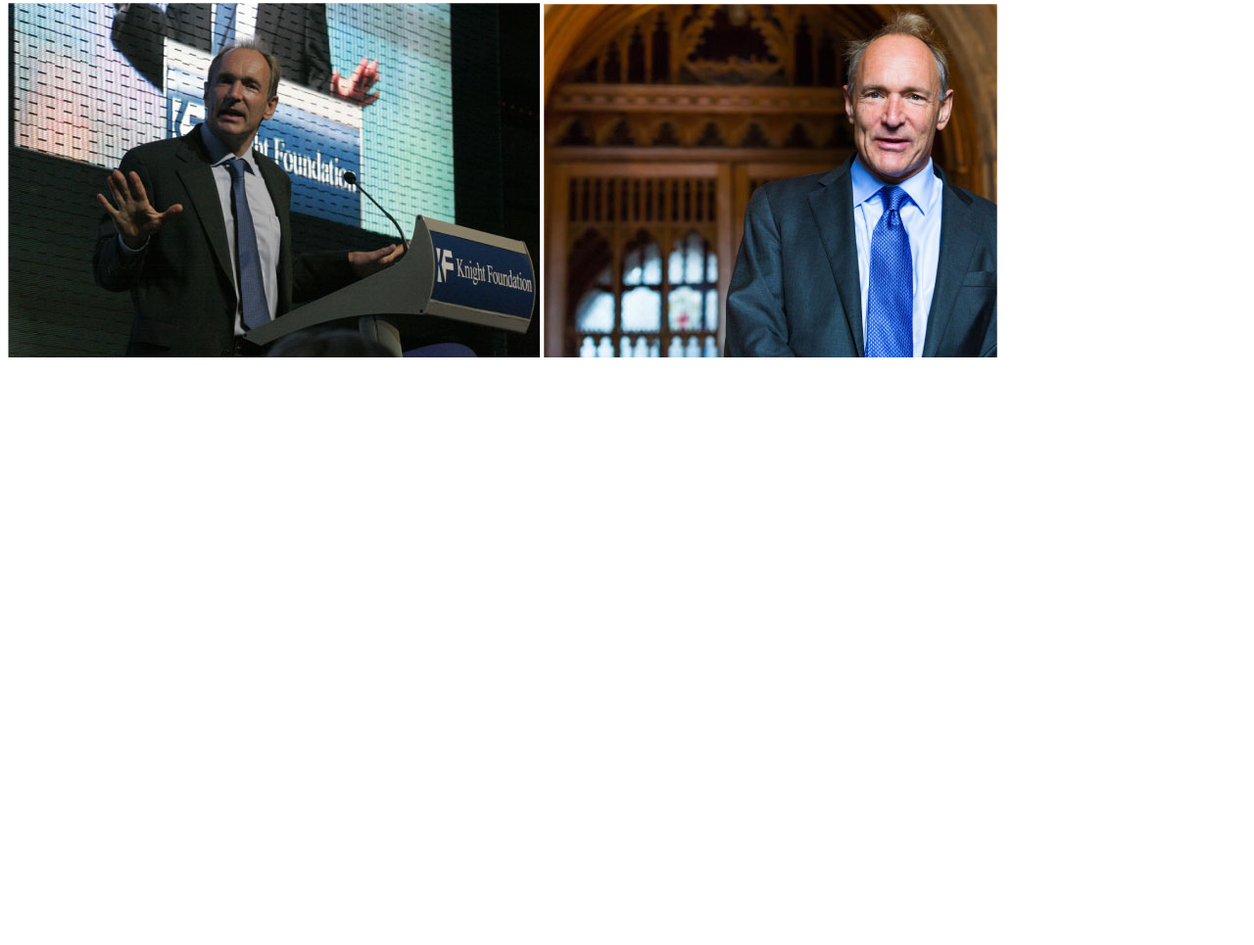
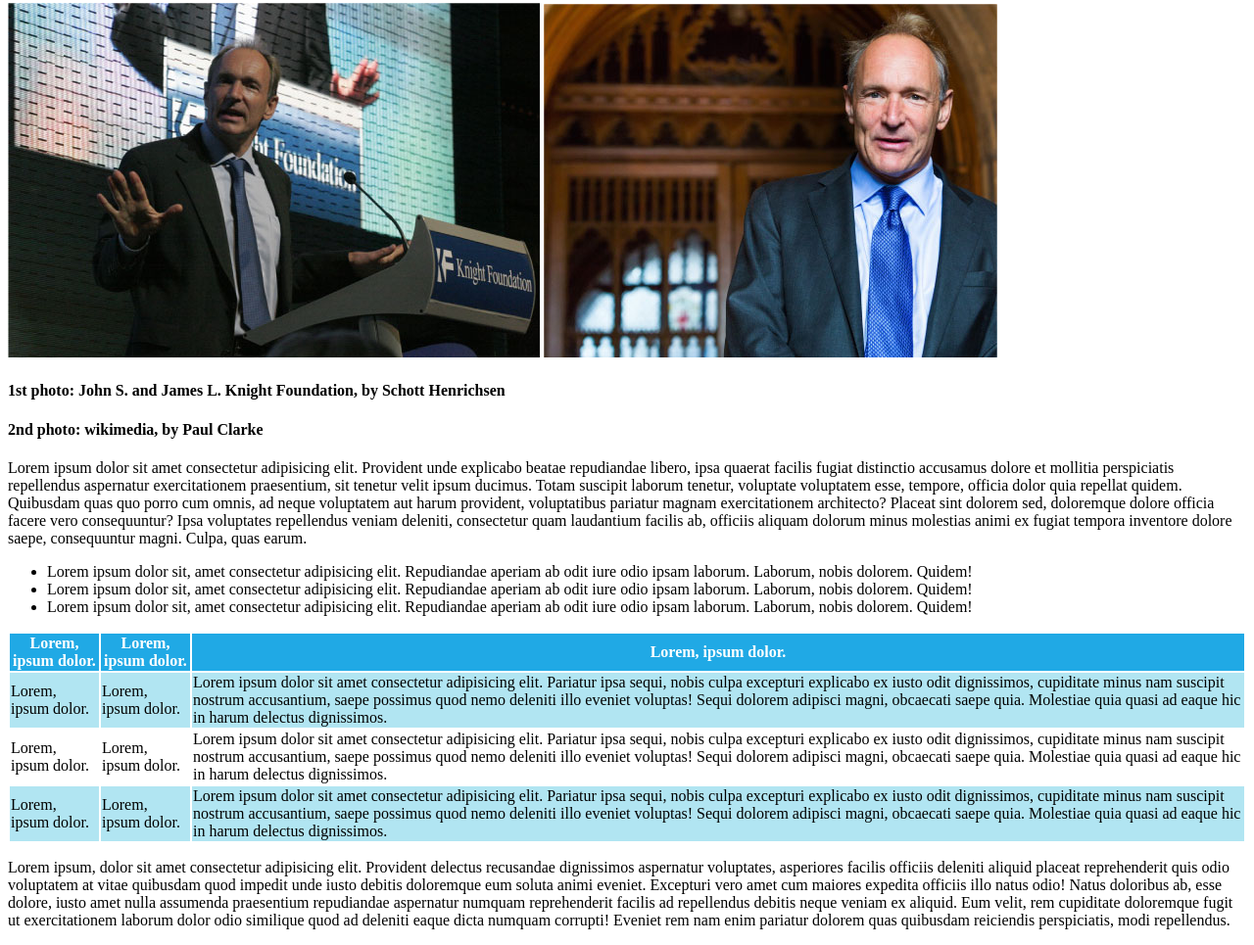
Before and after one commit to bagantegianluca/html-css-booleaner, a plain HTML site: page index.html in a window 1280 px wide. Shown: the part 488-1453 px from the top of the page at 98% size. Before the commit the page ends 865 px from the top, so only its background shows below. Drawn offline with Linux system fonts and the light colour scheme.

Commit message:
Add section article

```diff
--- a/css/style.css
+++ b/css/style.css
@@ -25,6 +25,11 @@ h2,h3{
     color: grey;
 }
 
-light-blue{
-    color: #20A9E5;
+th{
+    background-color: #20A9E5;
+    color: white;
 }
+
+.odd{
+    background-color: #B1E5F2;
+}
--- a/index.html
+++ b/index.html
@@ -24,8 +24,58 @@
         <section class="images">
             <img src="./img/tim-1.jpg" alt="tim-1">
             <img src="./img/tim-2.jpg" alt="tim-2">
+            <h4>1st photo: John S. and James L. Knight Foundation, by Schott Henrichsen</h4>
+            <h4>2nd photo: wikimedia, by Paul Clarke</h4>
         </section>
         <!-- /.images -->
+
+        <section class="article">
+            <p>
+                Lorem ipsum dolor sit amet consectetur adipisicing elit. Provident unde explicabo beatae repudiandae libero, ipsa quaerat facilis fugiat distinctio accusamus dolore et mollitia perspiciatis repellendus aspernatur exercitationem praesentium, sit tenetur velit ipsum ducimus. Totam suscipit laborum tenetur, voluptate voluptatem esse, tempore, officia dolor quia repellat quidem. Quibusdam quas quo porro cum omnis, ad neque voluptatem aut harum provident, voluptatibus pariatur magnam exercitationem architecto? Placeat sint dolorem sed, doloremque dolore officia facere vero consequuntur? Ipsa voluptates repellendus veniam deleniti, consectetur quam laudantium facilis ab, officiis aliquam dolorum minus molestias animi ex fugiat tempora inventore dolore saepe, consequuntur magni. Culpa, quas earum.
+            </p>
+            <ul>
+                <li>
+                    Lorem ipsum dolor sit, amet consectetur adipisicing elit. Repudiandae aperiam ab odit iure odio ipsam laborum. Laborum, nobis dolorem. Quidem!
+                </li>
+                <li>
+                    Lorem ipsum dolor sit, amet consectetur adipisicing elit. Repudiandae aperiam ab odit iure odio ipsam laborum. Laborum, nobis dolorem. Quidem!
+                </li>
+                <li>
+                    Lorem ipsum dolor sit, amet consectetur adipisicing elit. Repudiandae aperiam ab odit iure odio ipsam laborum. Laborum, nobis dolorem. Quidem!
+                </li>
+            </ul>
+            <table>
+                <thead>
+                    <tr>
+                        <th>Lorem, ipsum dolor.</th>
+                        <th>Lorem, ipsum dolor.</th>
+                        <th>Lorem, ipsum dolor.</th>
+                    </tr>
+                </thead>
+                <tbody>
+                    <tr class="odd">
+                        <td>Lorem, ipsum dolor.</td>
+                        <td>Lorem, ipsum dolor.</td>
+                        <td>Lorem ipsum dolor sit amet consectetur adipisicing elit. Pariatur ipsa sequi, nobis culpa excepturi explicabo ex iusto odit dignissimos, cupiditate minus nam suscipit nostrum accusantium, saepe possimus quod nemo deleniti illo eveniet voluptas! Sequi dolorem adipisci magni, obcaecati saepe quia. Molestiae quia quasi ad eaque hic in harum delectus dignissimos.</td>
+                    </tr>
+                    <tr>
+                        <td>Lorem, ipsum dolor.</td>
+                        <td>Lorem, ipsum dolor.</td>
+                        <td>Lorem ipsum dolor sit amet consectetur adipisicing elit. Pariatur ipsa sequi, nobis culpa excepturi explicabo ex iusto odit dignissimos, cupiditate minus nam suscipit nostrum accusantium, saepe possimus quod nemo deleniti illo eveniet voluptas! Sequi dolorem adipisci magni, obcaecati saepe quia. Molestiae quia quasi ad eaque hic in harum delectus dignissimos.</td>
+                    </tr>
+                    <tr class="odd">
+                        <td>Lorem, ipsum dolor.</td>
+                        <td>Lorem, ipsum dolor.</td>
+                        <td>Lorem ipsum dolor sit amet consectetur adipisicing elit. Pariatur ipsa sequi, nobis culpa excepturi explicabo ex iusto odit dignissimos, cupiditate minus nam suscipit nostrum accusantium, saepe possimus quod nemo deleniti illo eveniet voluptas! Sequi dolorem adipisci magni, obcaecati saepe quia. Molestiae quia quasi ad eaque hic in harum delectus dignissimos.</td>
+                    </tr>
+                </tbody>
+            </table>
+            <p>
+                Lorem ipsum, dolor sit amet consectetur adipisicing elit. Provident delectus recusandae dignissimos aspernatur voluptates, asperiores facilis officiis deleniti aliquid placeat reprehenderit quis odio voluptatem at vitae quibusdam quod impedit unde iusto debitis doloremque eum soluta animi eveniet. Excepturi vero amet cum maiores expedita officiis illo natus odio! Natus doloribus ab, esse dolore, iusto amet nulla assumenda praesentium repudiandae aspernatur numquam reprehenderit facilis ad repellendus debitis neque veniam ex aliquid. Eum velit, rem cupiditate doloremque fugit ut exercitationem laborum dolor odio similique quod ad deleniti eaque dicta numquam corrupti! Eveniet rem nam enim pariatur dolorem quas quibusdam reiciendis perspiciatis, modi repellendus.
+            </p>
+        </section>
+        <!-- /.article -->
+
     </main>
     <!-- /#main -->
 
```
